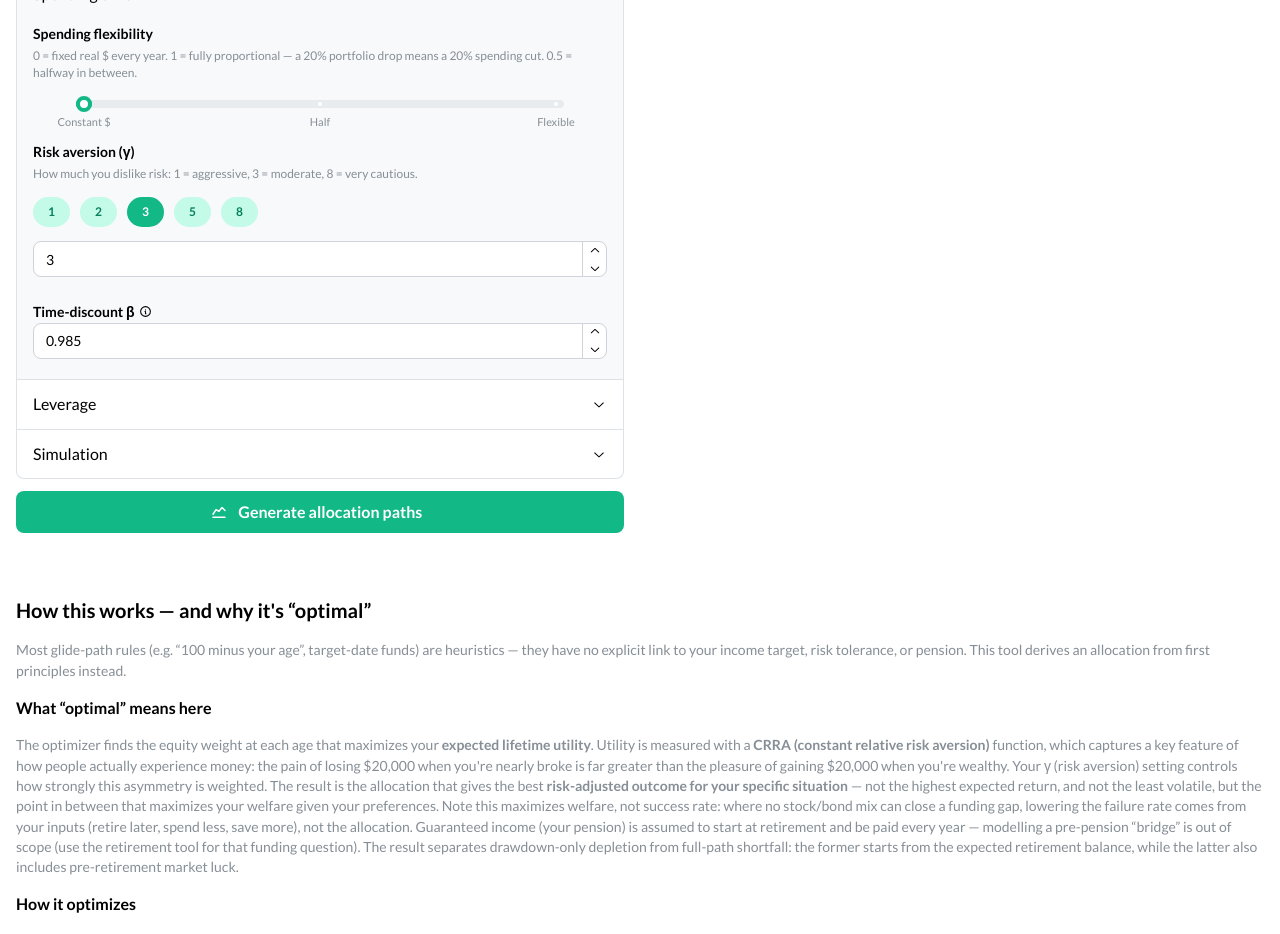
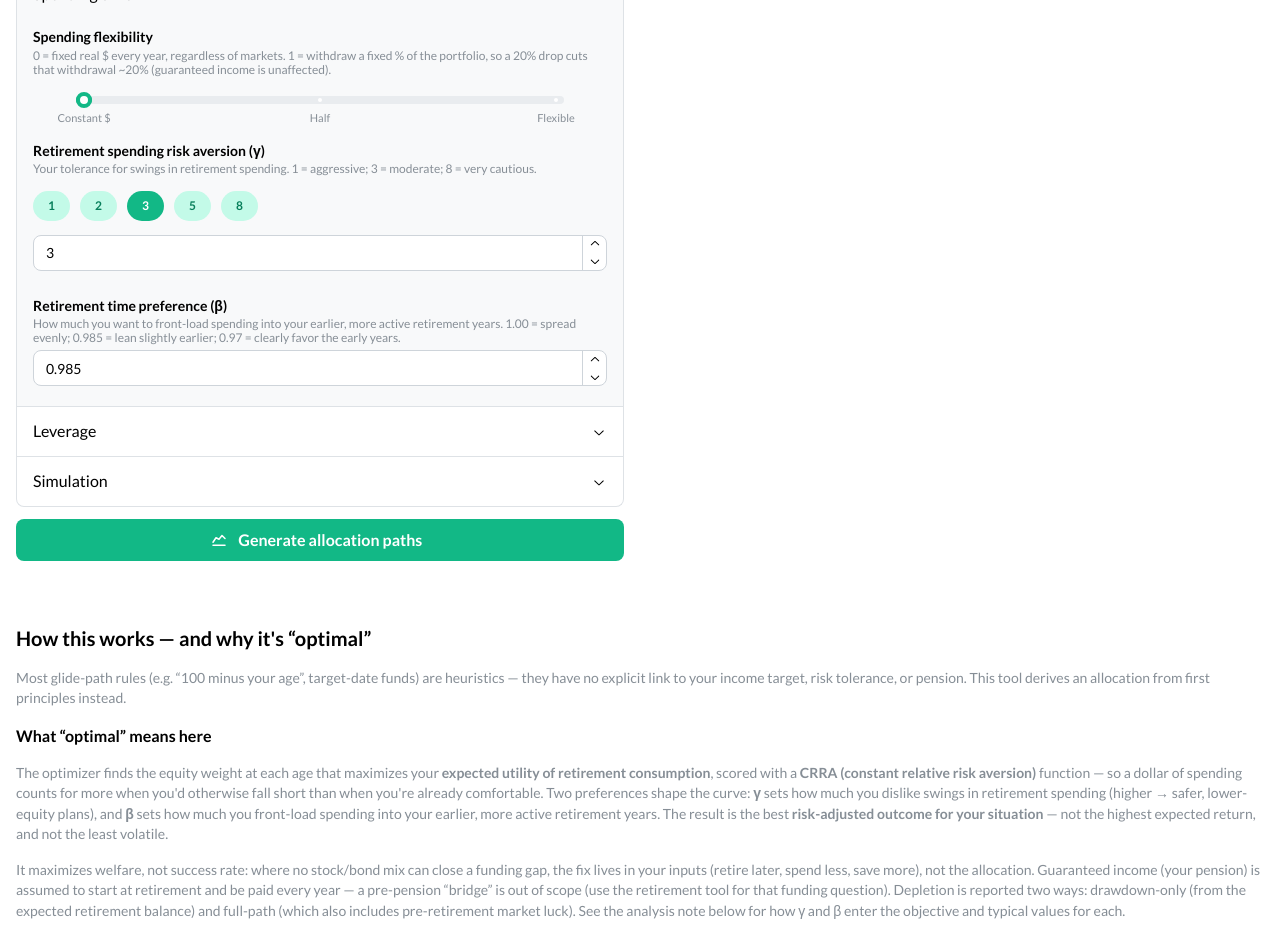
Before and after one commit to low-earth-orbit/rent-vs-buy, a Next.js app: page /glide-path in a window 1280 px wide. Shown: the part 720-1654 px from the top of the page. Built offline with nearby package versions, Linux system fonts and the light colour scheme.

Commit message:
Update descriptions

```diff
--- a/src/components/glide-path/InputForm.tsx
+++ b/src/components/glide-path/InputForm.tsx
@@ -8,10 +8,10 @@ import {
   SimpleGrid,
   Slider,
   Stack,
-  Text,
 } from "@mantine/core";
 import { IconChartLine } from "@tabler/icons-react";
 import UserInputFormItem from "@/components/shared/UserInputFormItem";
+import FieldHeader from "@/components/shared/FieldHeader";
 import { GAMMA_PRESETS } from "@/utils/glide-path/presets";
 import { FIELD_CONSTRAINTS } from "@/utils/glide-path/validation";
 import type {
@@ -147,14 +147,10 @@ export default function InputForm({
           <Accordion.Panel>
             <Stack gap="lg">
               <Stack gap={4}>
-                <Text size="sm" fw={600}>
-                  Spending flexibility
-                </Text>
-                <Text size="xs" c="dimmed">
-                  0 = fixed real $ every year. 1 = fully proportional — a 20%
-                  portfolio drop means a 20% spending cut. 0.5 = halfway in
-                  between.
-                </Text>
+                <FieldHeader
+                  label="Spending flexibility"
+                  description="0 = fixed real $ every year, regardless of markets. 1 = withdraw a fixed % of the portfolio, so a 20% drop cuts that withdrawal ~20% (guaranteed income is unaffected)."
+                />
                 <Box w="85%" mx="auto">
                   <Slider
                     my="xs"
@@ -184,14 +180,16 @@ export default function InputForm({
               )}
 
               <Stack gap={4}>
-                <Text size="sm" fw={600}>
-                  Risk aversion (γ)
-                </Text>
-                <Text size="xs" c="dimmed">
-                  How much you dislike risk: 1 = aggressive, 3 = moderate, 8 =
-                  very cautious.
-                </Text>
-                <Group gap="xs" my="xs" role="group" aria-label="Risk aversion">
+                <FieldHeader
+                  label="Retirement spending risk aversion (γ)"
+                  description="Your tolerance for swings in retirement spending. 1 = aggressive; 3 = moderate; 8 = very cautious."
+                />
+                <Group
+                  gap="xs"
+                  my="xs"
+                  role="group"
+                  aria-label="Retirement spending risk aversion"
+                >
                   {GAMMA_PRESETS.map((g) => (
                     <Button
                       key={g}
@@ -209,8 +207,8 @@ export default function InputForm({
               </Stack>
               <UserInputFormItem
                 {...num("beta")}
-                label="Time-discount β"
-                labelHelperText="Patience: 0.99 = long-horizon planner, 0.97 = standard retirement saver, 0.95 = average household, 0.90 = present-oriented."
+                label="Retirement time preference (β)"
+                description="How much you want to front-load spending into your earlier, more active retirement years. 1.00 = spread evenly; 0.985 = lean slightly earlier; 0.97 = clearly favor the early years."
                 step={0.005}
               />
             </Stack>
--- a/src/components/glide-path/Methodology.tsx
+++ b/src/components/glide-path/Methodology.tsx
@@ -40,32 +40,41 @@ export default function Methodology() {
         <Text size="sm" c="dimmed">
           The optimizer finds the equity weight at each age that maximizes your{" "}
           <Text span fw={600}>
-            expected lifetime utility
+            expected utility of retirement consumption
           </Text>
-          . Utility is measured with a{" "}
+          , scored with a{" "}
           <Text span fw={600}>
             CRRA (constant relative risk aversion)
           </Text>{" "}
-          function, which captures a key feature of how people actually
-          experience money: the pain of losing $20,000 when you&apos;re nearly
-          broke is far greater than the pleasure of gaining $20,000 when
-          you&apos;re wealthy. Your γ (risk aversion) setting controls how
-          strongly this asymmetry is weighted. The result is the allocation that
-          gives the best{" "}
+          function — so a dollar of spending counts for more when you&apos;d
+          otherwise fall short than when you&apos;re already comfortable. Two
+          preferences shape the curve:{" "}
           <Text span fw={600}>
-            risk-adjusted outcome for your specific situation
+            γ
           </Text>{" "}
-          — not the highest expected return, and not the least volatile, but the
-          point in between that maximizes your welfare given your preferences.
-          Note this maximizes welfare, not success rate: where no stock/bond mix
-          can close a funding gap, lowering the failure rate comes from your
-          inputs (retire later, spend less, save more), not the allocation.
-          Guaranteed income (your pension) is assumed to start at retirement and
-          be paid every year — modelling a pre-pension &ldquo;bridge&rdquo; is
-          out of scope (use the retirement tool for that funding question). The
-          result separates drawdown-only depletion from full-path shortfall: the
-          former starts from the expected retirement balance, while the latter
-          also includes pre-retirement market luck.
+          sets how much you dislike swings in retirement spending (higher →
+          safer, lower-equity plans), and{" "}
+          <Text span fw={600}>
+            β
+          </Text>{" "}
+          sets how much you front-load spending into your earlier, more active
+          retirement years. The result is the best{" "}
+          <Text span fw={600}>
+            risk-adjusted outcome for your situation
+          </Text>{" "}
+          — not the highest expected return, and not the least volatile.
+        </Text>
+        <Text size="sm" c="dimmed">
+          It maximizes welfare, not success rate: where no stock/bond mix can
+          close a funding gap, the fix lives in your inputs (retire later, spend
+          less, save more), not the allocation. Guaranteed income (your pension)
+          is assumed to start at retirement and be paid every year — a
+          pre-pension &ldquo;bridge&rdquo; is out of scope (use the retirement
+          tool for that funding question). Depletion is reported two ways:
+          drawdown-only (from the expected retirement balance) and full-path
+          (which also includes pre-retirement market luck). See the analysis
+          note below for how γ and β enter the objective and typical values for
+          each.
         </Text>
 
         <Title order={3} fz="md">
--- /dev/null
+++ b/src/components/shared/FieldHeader.tsx
@@ -0,0 +1,34 @@
+import { Box, Input } from "@mantine/core";
+import type { ReactNode } from "react";
+import FieldLabel from "./FieldLabel";
+
+interface FieldHeaderProps {
+  label: ReactNode;
+  labelHelperText?: string;
+  description?: ReactNode;
+}
+
+/**
+ * Standalone label + description for controls that aren't a plain
+ * `UserInputFormItem` (sliders, button groups, etc.). Renders Mantine's own
+ * `Input.Label`/`Input.Description` primitives so the typography matches
+ * `UserInputFormItem` exactly, and supports the same optional helper popover.
+ *
+ * The two are wrapped in a single block (not a fragment) so the label and
+ * description sit flush — matching `NumberInput`, where the wrapper puts no
+ * margin between them — instead of inheriting the parent `Stack`'s gap.
+ */
+export default function FieldHeader({
+  label,
+  labelHelperText,
+  description,
+}: FieldHeaderProps) {
+  return (
+    <Box>
+      <Input.Label>
+        <FieldLabel label={label} helperText={labelHelperText} />
+      </Input.Label>
+      {description && <Input.Description>{description}</Input.Description>}
+    </Box>
+  );
+}
--- a/src/components/shared/UserInputFormItem.tsx
+++ b/src/components/shared/UserInputFormItem.tsx
@@ -7,6 +7,7 @@ interface UserInputFormItemProps {
   id: string;
   label: ReactNode;
   labelHelperText?: string;
+  description?: ReactNode;
   additionalText?: string;
   min?: number;
   max?: number;
@@ -25,6 +26,7 @@ export default function UserInputFormItem({
   id,
   label,
   labelHelperText,
+  description,
   additionalText,
   min,
   max,
@@ -42,6 +44,7 @@ export default function UserInputFormItem({
       <NumberInput
         id={id}
         label={<FieldLabel label={label} helperText={labelHelperText} />}
+        description={description}
         value={value}
         onChange={onChange}
         min={min}
--- a/src/utils/glide-path/presets.ts
+++ b/src/utils/glide-path/presets.ts
@@ -67,7 +67,7 @@ export const DEFAULTS = {
   /** Max equity weight as a % (100 = no leverage; 150 = up to 1.5×). */
   maxEquityPct: 100,
   /** Real annual cost of borrowing (used only when maxEquityPct > 100). */
-  borrowCost: 2,
+  borrowCost: 1,
 
   // ── Engine / Monte Carlo ──────────────────────────────────
   /** Years per glide step (1 = per-age, 5 = every 5y; smaller = slower). */
--- a/src/utils/glide-path/validation.ts
+++ b/src/utils/glide-path/validation.ts
@@ -43,8 +43,18 @@ export const FIELD_CONSTRAINTS: Record<GlidePathInputKey, Constraint> = {
   pensionPct: { min: 0, max: 150, step: 5, label: "Pension %" },
   flexibility: { min: 0, max: 1, step: 0.05, label: "Spending flexibility" },
   withdrawalRate: { min: 1, max: 10, step: 0.1, label: "Withdrawal rate" },
-  gamma: { min: 0.5, max: 15, step: 0.5, label: "Risk aversion γ" },
-  beta: { min: 0.9, max: 1, step: 0.005, label: "Time discount β" },
+  gamma: {
+    min: 0.5,
+    max: 15,
+    step: 0.5,
+    label: "Retirement spending risk aversion (γ)",
+  },
+  beta: {
+    min: 0.9,
+    max: 1,
+    step: 0.005,
+    label: "Retirement time preference (β)",
+  },
   bequestYears: { min: 0, max: 100, step: 1, label: "Bequest (years)" },
   maxEquityPct: { min: 10, max: 300, step: 5, label: "Max equity %" },
   borrowCost: { min: 0, max: 10, step: 0.25, label: "Borrow cost" },
```
Also changed, not shown: 2 other files (tests, documents, lock files or other folders).
